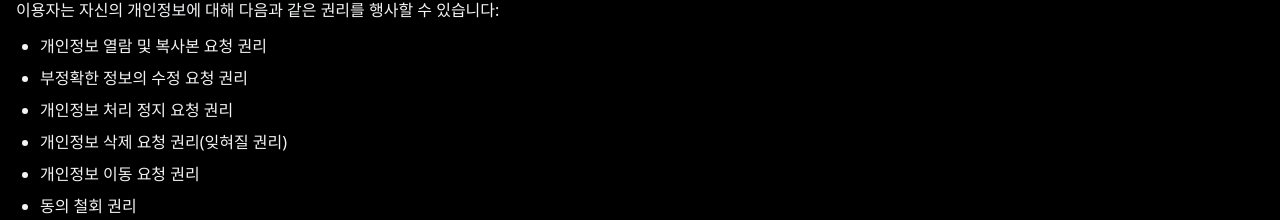
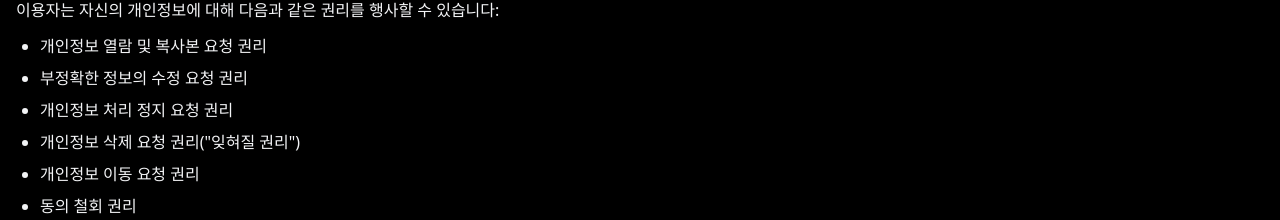
Before and after one commit to Febriez/eroom-website, a Next.js app: page /privacy in a window 1280 px wide. Shown: the part 1714-1934 px from the top of the page. Built offline with nearby package versions, Linux system fonts and the light colour scheme; no server answers.

Commit message:
따옴표 문제 해결

```diff
--- a/app/(legal)/cookies/page.tsx
+++ b/app/(legal)/cookies/page.tsx
@@ -11,7 +11,7 @@ export default function CookiesPage() {
         <section className="mb-8">
           <h2 className="text-2xl font-bold mb-4">1. 쿠키란 무엇인가요?</h2>
           <p>쿠키는 사용자가 웹사이트를 방문할 때 사용자의 기기에 저장되는 작은 텍스트 파일입니다. 쿠키는 웹사이트가 사용자의 기기를 인식하고, 사용자 경험을 향상시키며, 맞춤형 서비스를 제공하는 데 도움을 줍니다.</p>
-          <p className="mt-3">쿠키 외에도 웹 비콘, 픽셀 태그, 로컬 스토리지 등의 유사한 기술이 사용될 수 있으며, 본 정책에서는 이러한 모든 기술을 "쿠키"로 통칭합니다.</p>
+          <p className="mt-3">쿠키 외에도 웹 비콘, 픽셀 태그, 로컬 스토리지 등의 유사한 기술이 사용될 수 있으며, 본 정책에서는 이러한 모든 기술을 &quot;쿠키&quot;로 통칭합니다.</p>
         </section>
 
         <section className="mb-8">
--- a/app/(legal)/privacy/page.tsx
+++ b/app/(legal)/privacy/page.tsx
@@ -80,7 +80,7 @@ export default function PrivacyPage() {
             <li>개인정보 열람 및 복사본 요청 권리</li>
             <li>부정확한 정보의 수정 요청 권리</li>
             <li>개인정보 처리 정지 요청 권리</li>
-            <li>개인정보 삭제 요청 권리(잊혀질 권리)</li>
+            <li>개인정보 삭제 요청 권리(&quot;잊혀질 권리&quot;)</li>
             <li>개인정보 이동 요청 권리</li>
             <li>동의 철회 권리</li>
           </ul>
--- a/app/(legal)/terms/page.tsx
+++ b/app/(legal)/terms/page.tsx
@@ -10,7 +10,7 @@ export default function TermsPage() {
 
         <section className="mb-8">
           <h2 className="text-2xl font-bold mb-4">1. 서비스 소개</h2>
-          <p>본 이용약관("약관")은 당사가 제공하는 서비스 이용에 관한 조건과 규정을 설명합니다. 본 약관에서 "당사"는 서비스 제공자를, "사용자" 또는 "귀하"는 당사 서비스를 이용하는 모든 개인을 의미합니다.</p>
+          <p>본 이용약관(&quot;약관&quot;)은 당사가 제공하는 서비스 이용에 관한 조건과 규정을 설명합니다. 본 약관에서 &quot;당사&quot;는 서비스 제공자를, &quot;사용자&quot; 또는 &quot;귀하&quot;는 당사 서비스를 이용하는 모든 개인을 의미합니다.</p>
           <p className="mt-3">본 서비스를 이용함으로써 귀하는 본 약관에 동의하게 됩니다. 본 약관에 동의하지 않는 경우 당사 서비스를 이용하실 수 없습니다.</p>
         </section>
 
@@ -45,7 +45,7 @@ export default function TermsPage() {
 
         <section className="mb-8">
           <h2 className="text-2xl font-bold mb-4">4. 사용자 콘텐츠</h2>
-          <p>귀하가 당사 서비스에 업로드하거나 공유하는 모든 콘텐츠("사용자 콘텐츠")에 대해 다음 사항에 동의합니다:</p>
+          <p>귀하가 당사 서비스에 업로드하거나 공유하는 모든 콘텐츠(&quot;사용자 콘텐츠&quot;)에 대해 다음 사항에 동의합니다:</p>
           <ul className="list-disc pl-6 mt-3 space-y-2">
             <li>귀하는 사용자 콘텐츠에 대한 모든 권리와 라이선스를 보유하거나 필요한 권한을 획득했음을 보증합니다.</li>
             <li>당사에 사용자 콘텐츠를 전 세계적으로 사용, 복제, 수정, 배포할 수 있는 비독점적, 로열티 없는, 양도 가능한 라이선스를 부여합니다.</li>
```
